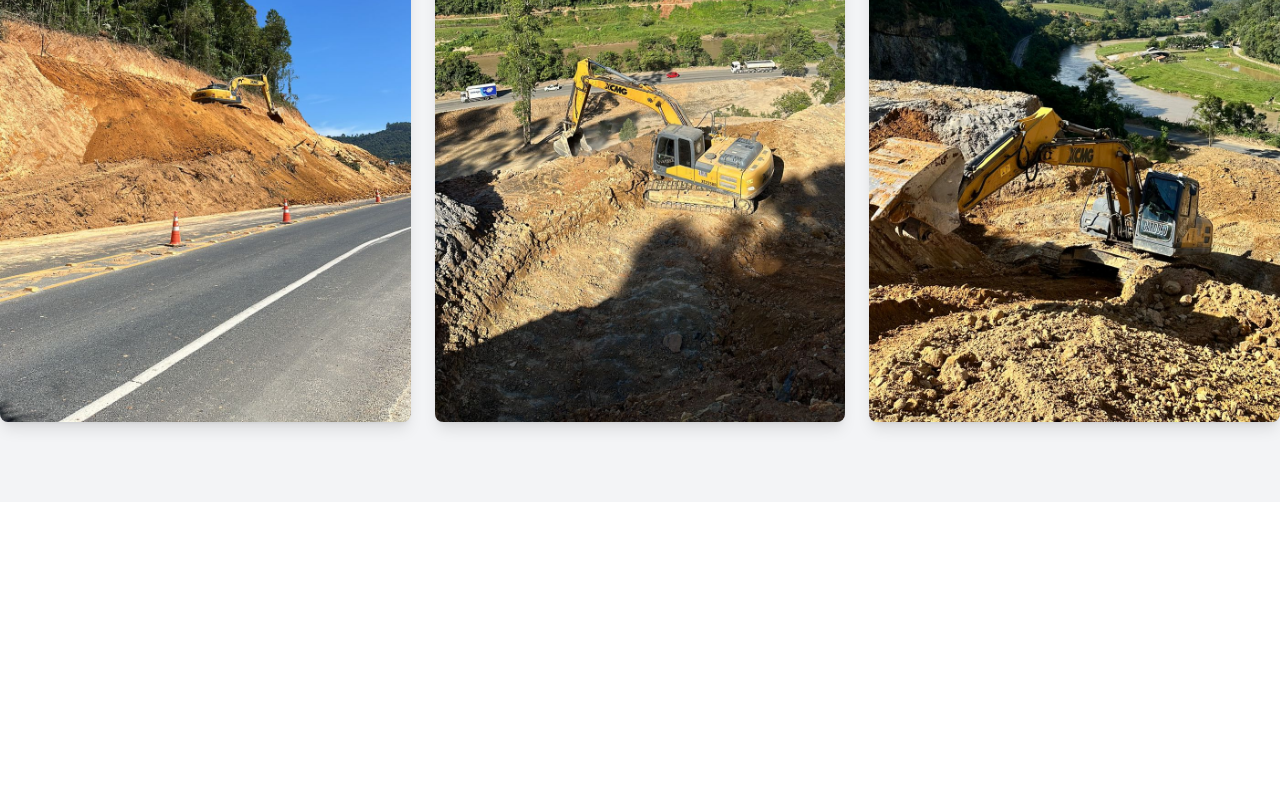
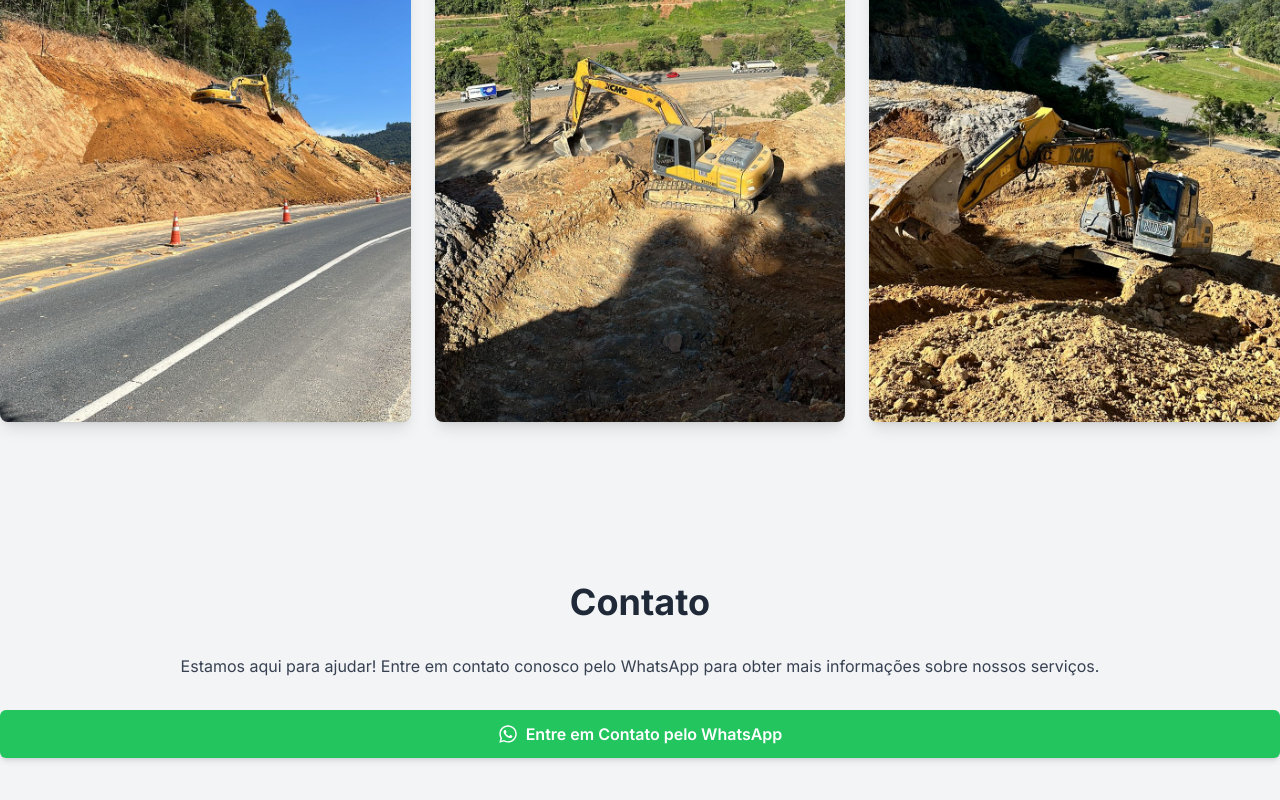
Before and after one commit to eduwr/viapave-construtora, a Next.js app: page / in a window 1280 px wide. Shown: the part 4427-5227 px from the top of the page. Before the commit the page ends 4929 px from the top, so only its background shows below. Built offline with nearby package versions, Linux system fonts and the light colour scheme.

Commit message:
contact section

```diff
--- a/src/app/page.tsx
+++ b/src/app/page.tsx
@@ -1,4 +1,5 @@
 import { AboutUs } from "@/lib/AboutUs";
+import { Contact } from "@/lib/Contact";
 import { Hero } from "@/lib/Hero";
 import { OurWork } from "@/lib/OurWork";
 import { Projects } from "@/lib/Projects";
@@ -10,6 +11,7 @@ export default function Home() {
       <AboutUs />
       <OurWork />
       <Projects />
+      <Contact />
     </main>
   );
 }
--- /dev/null
+++ b/src/lib/Contact/index.tsx
@@ -0,0 +1,26 @@
+import { FaWhatsapp } from "react-icons/fa";
+
+export const Contact = () => {
+  return (
+    <section id="contato" className="py-20 bg-gray-100 w-full">
+      <div className="container mx-auto text-center">
+        <h2 className="text-3xl md:text-4xl font-bold text-gray-800 mb-8">
+          Contato
+        </h2>
+        <p className="text-gray-700 mb-8">
+          Estamos aqui para ajudar! Entre em contato conosco pelo WhatsApp para
+          obter mais informações sobre nossos serviços.
+        </p>
+        <a
+          href="https://wa.me/SEUNUMERODOTELEFONE"
+          target="_blank"
+          rel="noopener noreferrer"
+          className="flex bg-green-500 text-white px-6 py-3 font-semibold rounded-md shadow-md hover:bg-green-600 items-center justify-center"
+        >
+          <FaWhatsapp className="mr-2 text-xl" />
+          Entre em Contato pelo WhatsApp
+        </a>
+      </div>
+    </section>
+  );
+};
```
